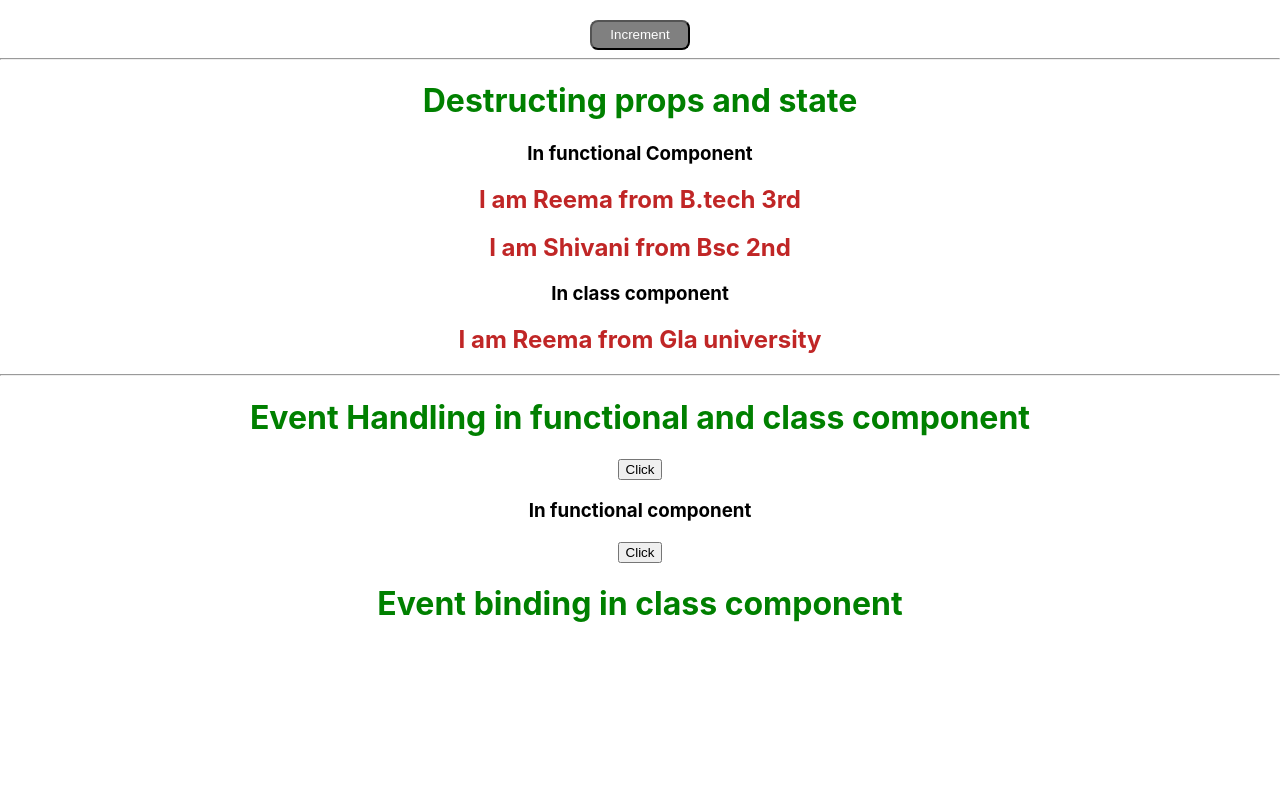
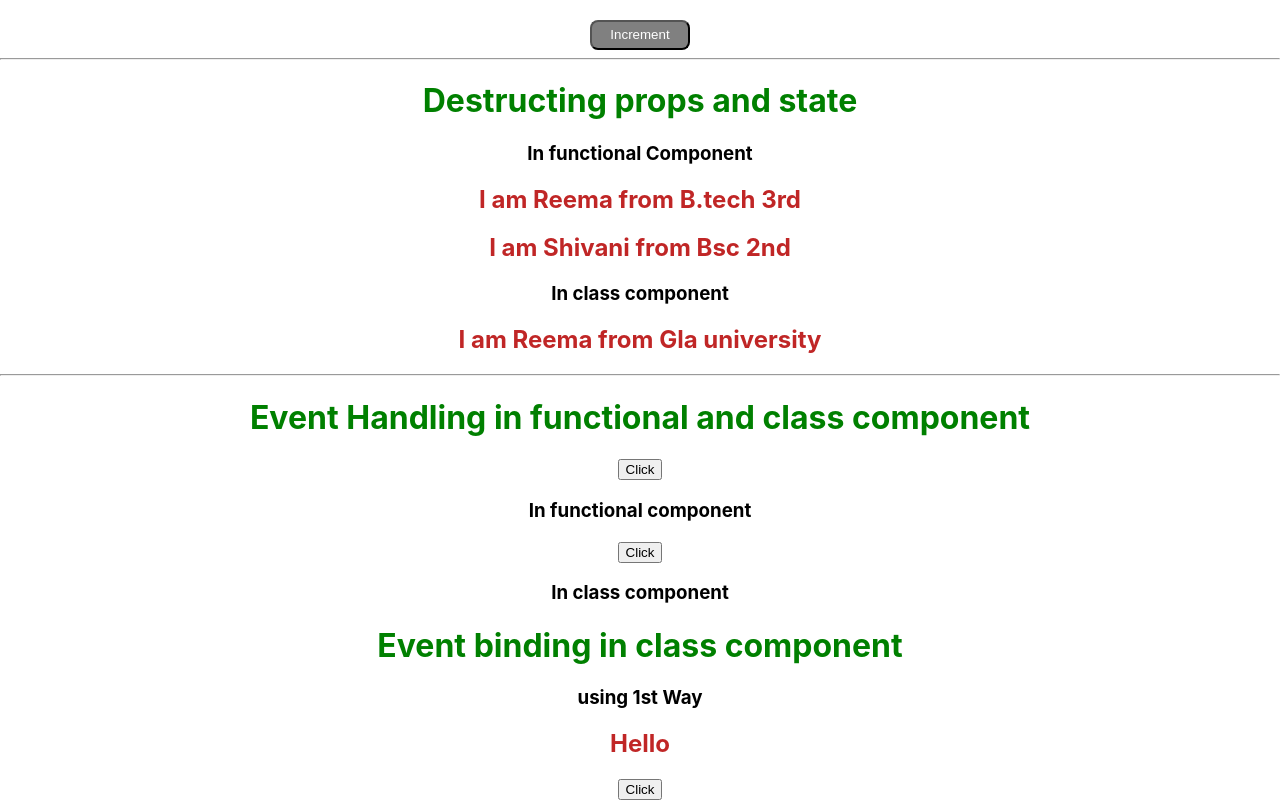
Before and after one commit to Reema1234ag/React_practice, a React (Create React App) app in the folder hello-world/: page / in a window 1280 px wide. Shown: the part 2574-3374 px from the top of the page. Before the commit the page ends 3218 px from the top, so only its background shows below. Built offline with nearby package versions, Linux system fonts and the light colour scheme.

Commit message:
event binding ways

```diff
--- a/hello-world/src/youtube classes/BindingHandlers.js
+++ b/hello-world/src/youtube classes/BindingHandlers.js
@@ -1,16 +1,8 @@
 import React, { Component } from 'react'
 
-export class BindingHandlers extends Component {
-    render() {
-        return (
-            <div>
 
-            </div>
-        )
-    }
-}
 
-export  class ClassClick extends Component {
+export  class ClassClick extends Component {                //simple event handling in class compo.
     clickHandler(){
         console.log("Clicked the button")
     }
@@ -18,7 +10,119 @@ export  class ClassClick extends Component {
         return (
             <div>
                 <button onClick={this.clickHandler}>Click</button>
+                {this.props.children}
             </div>
         )
     }
 }
+
+
+
+//binding handlers in 4 ways------------
+//1st way- it could be troublesome in large applications .
+export class BindingHandlers extends Component {
+    constructor(props) {
+        super(props)
+
+        this.state = {
+           message:"Hello",
+        }
+    }
+    clickHandler(){
+        this.setState({
+            message:"how r u?"
+        })
+        //console.log(this)                   //undefined ('this' keyword is undefined in event handlers
+    }
+
+    render() {
+        return (
+            <div>
+            <h3>using 1st Way</h3>
+            <h2>{this.state.message}</h2>
+            <button onClick={this.clickHandler.bind(this)}>Click</button>
+            </div>
+        )
+    }
+}
+
+//2nd way- use arrow function9calling the event handlers in the arrow function body
+export class BindingHandlers1 extends Component {
+    constructor(props) {
+        super(props)
+
+        this.state = {
+           message:"Hello",
+        }
+    }
+    clickHandler(){
+        this.setState({
+            message:"how r u?"
+        })
+    }
+
+    render() {
+        return (
+            <div>
+            <h3>using 2nd Way</h3>
+            <h2>{this.state.message}</h2>
+            <button onClick={()=>{this.clickHandler()}}>Click</button>
+            </div>
+        )
+    }
+}
+
+
+//3rd way-inside constructor
+export class BindingHandlers2 extends Component {
+    constructor(props) {
+        super(props)
+
+        this.state = {
+           message:"Hello",
+        }
+        this.clickHandler=this.clickHandler.bind(this)              //Here
+    }
+    clickHandler(){
+        this.setState({
+            message:"how r u?"
+        })
+    }
+
+    render() {
+        return (
+            <div>
+            <h3>using 3rd Way</h3>
+            <h2>{this.state.message}</h2>
+            <button onClick={this.clickHandler}>Click</button>
+            </div>
+        )
+    }
+}
+
+
+//4th way-- best way(binding as a class property)
+export class BindingHandlers3 extends Component {
+    constructor(props) {
+        super(props)
+
+        this.state = {
+           message:"Hello",
+        }
+    }
+    clickHandler=()=>{
+        this.setState({
+            message:"how r u?"
+        })
+    }
+
+    render() {
+        return (
+            <div>
+            <h3>using 4th Way</h3>
+            <h2>{this.state.message}</h2>
+            <button onClick={this.clickHandler}>Click</button>
+            </div>
+        )
+    }
+}
```
